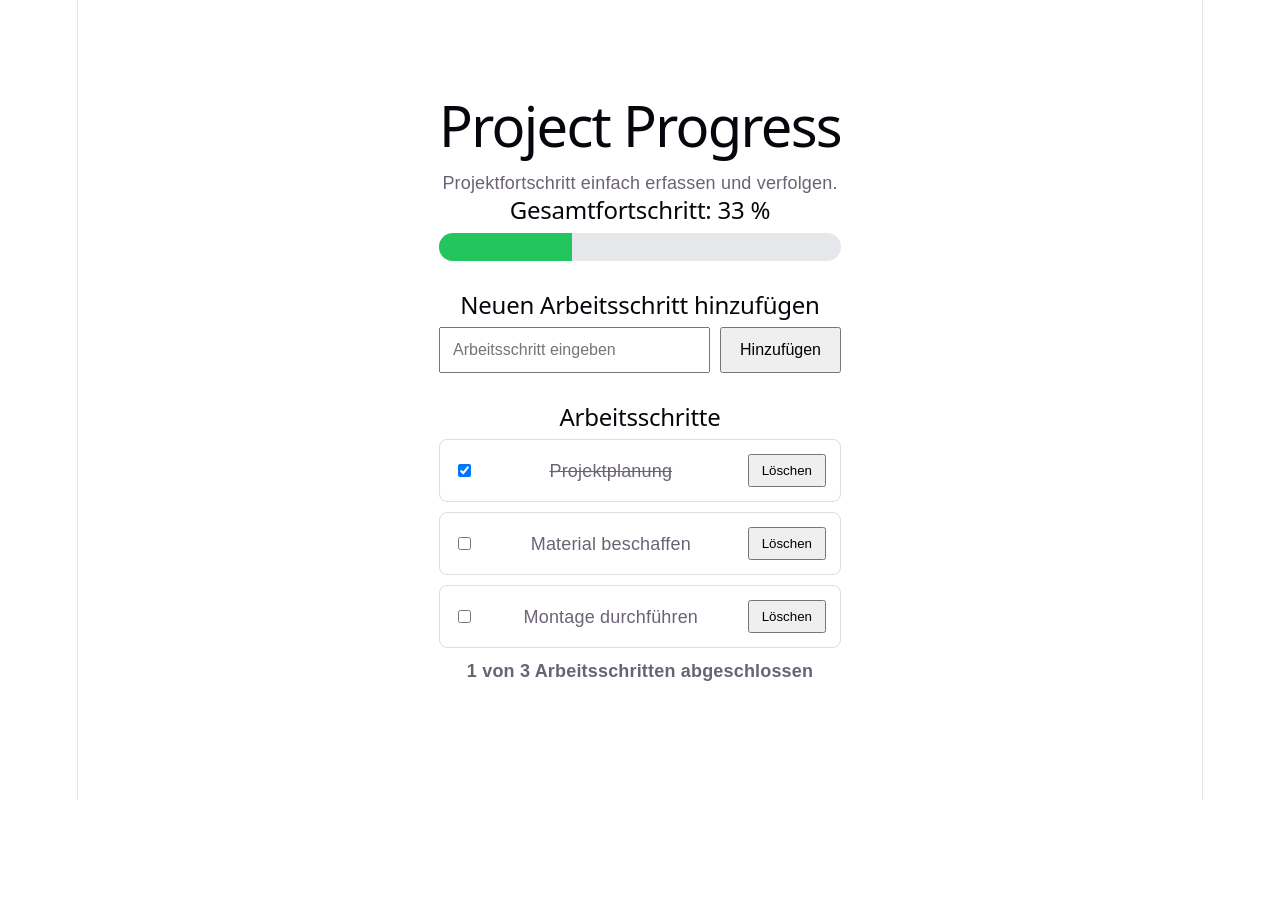
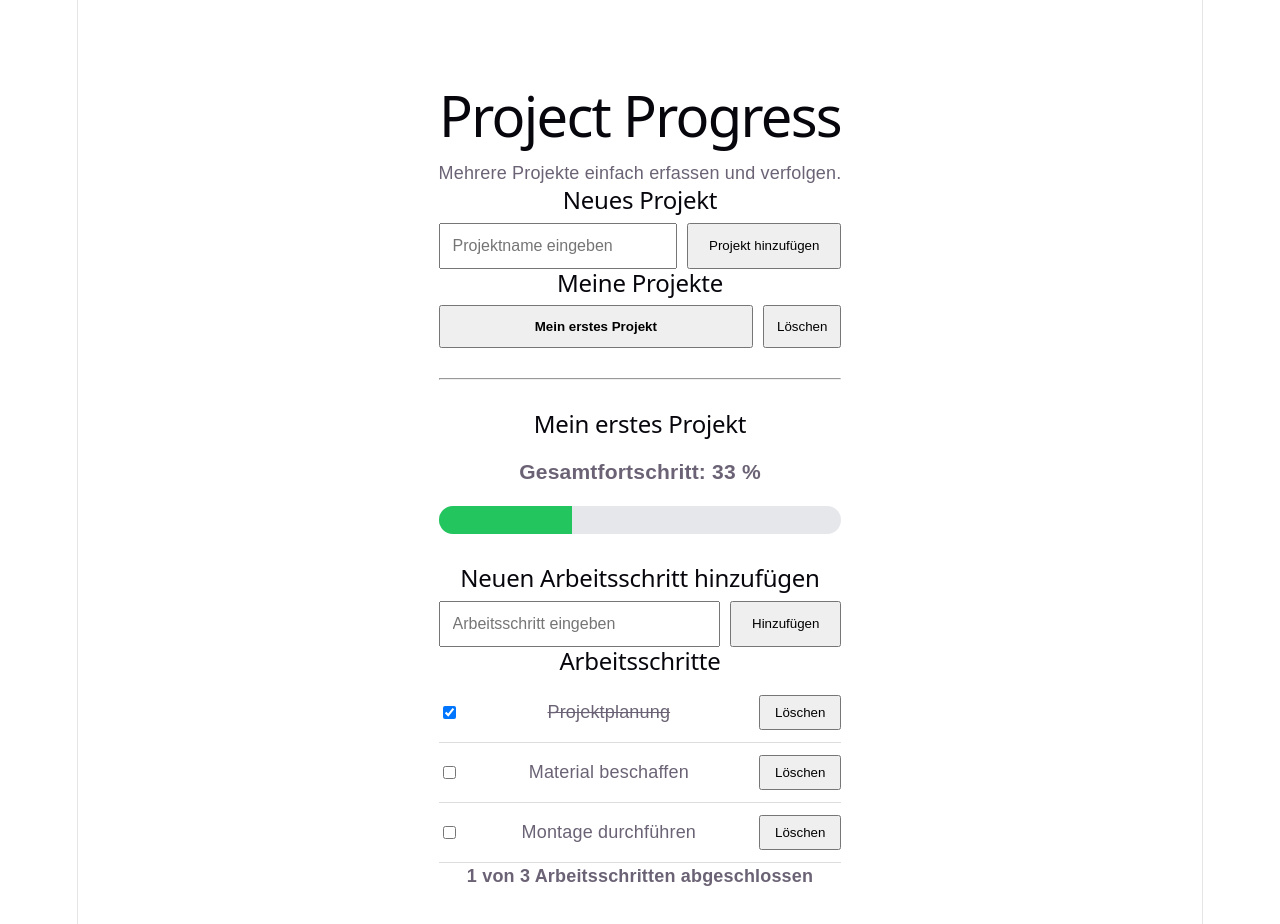
Before and after one commit to Slow409/Project-progress, a React (Vite) app: page / in a window 1280 px wide. Shown: the top 924 px of the page. Before the commit the page ends 800 px from the top, so only its background shows below. Built offline with nearby package versions, Linux system fonts and the light colour scheme.

Commit message:
Update project progress app

```diff
--- a/src/App.jsx
+++ b/src/App.jsx
@@ -1,46 +1,182 @@
 import { useEffect, useState } from 'react'
 
-const startTasks = [
+import './App.css'
 
-  { id: 1, name: 'Projektplanung', done: true },
+function App() {
 
-  { id: 2, name: 'Material beschaffen', done: false },
+  const [projects, setProjects] = useState(() => {
 
-  { id: 3, name: 'Montage durchführen', done: false },
+    const saved = localStorage.getItem('projects')
+
+    if (saved) {
+
+      return JSON.parse(saved)
+
+    }
+
+    return [
+
+      {
+
+        id: 1,
+
+        name: 'Mein erstes Projekt',
+
+        tasks: [
+
+          { id: 1, text: 'Projektplanung', done: true },
+
+          { id: 2, text: 'Material beschaffen', done: false },
+
+          { id: 3, text: 'Montage durchführen', done: false },
+
+        ],
+
+      },
 
     ]
 
-function App() {
+  })
 
-  const [tasks, setTasks] = useState(() => {
+  const [selectedProjectId, setSelectedProjectId] = useState(
 
-    const savedTasks = localStorage.getItem('project-progress-tasks')
+    projects[0]?.id ?? null
 
-    return savedTasks ? JSON.parse(savedTasks) : startTasks
+  )
 
-  })
+  const [newProjectName, setNewProjectName] = useState('')
 
   const [newTask, setNewTask] = useState('')
 
   useEffect(() => {
 
-    localStorage.setItem(
+    localStorage.setItem('projects', JSON.stringify(projects))
 
-      'project-progress-tasks',
+  }, [projects])
 
-      JSON.stringify(tasks)
+  const selectedProject = projects.find(
+
+    (project) => project.id === selectedProjectId
 
   )
 
-  }, [tasks])
+  const addProject = () => {
 
-  const toggleTask = (id) => {
+    const name = newProjectName.trim()
 
-    setTasks(
+    if (!name) return
 
-      tasks.map((task) =>
+    const newProject = {
 
-        task.id === id ? { ...task, done: !task.done } : task
+      id: Date.now(),
+
+      name,
+
+      tasks: [],
+
+    }
+
+    setProjects((currentProjects) => [
+
+      ...currentProjects,
+
+      newProject,
+
+    ])
+
+    setSelectedProjectId(newProject.id)
+
+    setNewProjectName('')
+
+  }
+
+  const deleteProject = (projectId) => {
+
+    const remainingProjects = projects.filter(
+
+      (project) => project.id !== projectId
+
+    )
+
+    setProjects(remainingProjects)
+
+    if (selectedProjectId === projectId) {
+
+      setSelectedProjectId(remainingProjects[0]?.id ?? null)
+
+    }
+
+  }
+
+  const addTask = () => {
+
+    const text = newTask.trim()
+
+    if (!text || !selectedProject) return
+
+    setProjects((currentProjects) =>
+
+      currentProjects.map((project) =>
+
+        project.id === selectedProjectId
+
+          ? {
+
+              ...project,
+
+              tasks: [
+
+                ...project.tasks,
+
+                {
+
+                  id: Date.now(),
+
+                  text,
+
+                  done: false,
+
+                },
+
+              ],
+
+            }
+
+          : project
+
+      )
+
+    )
+
+    setNewTask('')
+
+  }
+
+  const toggleTask = (taskId) => {
+
+    setProjects((currentProjects) =>
+
+      currentProjects.map((project) =>
+
+        project.id === selectedProjectId
+
+          ? {
+
+              ...project,
+
+              tasks: project.tasks.map((task) =>
+
+                task.id === taskId
+
+                  ? { ...task, done: !task.done }
+
+                  : task
+
+              ),
+
+            }
+
+          : project
 
       )
 
@@ -48,47 +184,47 @@ function App() {
 
   }
 
-  const addTask = () => {
+  const deleteTask = (taskId) => {
 
-    const name = newTask.trim()
+    setProjects((currentProjects) =>
 
-    if (!name) return
+      currentProjects.map((project) =>
 
-    setTasks([
+        project.id === selectedProjectId
 
-      ...tasks,
+          ? {
 
-      {
+              ...project,
 
-        id: Date.now(),
+              tasks: project.tasks.filter(
 
-        name,
+                (task) => task.id !== taskId
 
-        done: false,
-
-      },
-
-    ])
-
-    setNewTask('')
+              ),
 
             }
 
-  const deleteTask = (id) => {
+          : project
 
-    setTasks(tasks.filter((task) => task.id !== id))
+      )
+
+    )
 
   }
 
-  const completed = tasks.filter((task) => task.done).length
+  const completedTasks =
+
+    selectedProject?.tasks.filter((task) => task.done).length ?? 0
+
+  const totalTasks = selectedProject?.tasks.length ?? 0
 
   const progress =
 
-    tasks.length === 0
+    totalTasks === 0
 
       ? 0
 
-      : Math.round((completed / tasks.length) * 100)
+      : Math.round((completedTasks / totalTasks) * 100)
 
   return (
 
@@ -98,9 +234,9 @@ function App() {
 
         fontFamily: 'Arial, sans-serif',
 
-        maxWidth: '700px',
+        maxWidth: '800px',
 
-        margin: '50px auto',
+        margin: '40px auto',
 
         padding: '30px',
 
@@ -110,9 +246,149 @@ function App() {
 
       <h1>Project Progress</h1>
 
-      <p>Projektfortschritt einfach erfassen und verfolgen.</p>
+      <p>Mehrere Projekte einfach erfassen und verfolgen.</p>
 
-      <h2>Gesamtfortschritt: {progress} %</h2>
+      <h2>Neues Projekt</h2>
+
+      <div style={{ display: 'flex', gap: '10px' }}>
+
+        <input
+
+          type="text"
+
+          value={newProjectName}
+
+          onChange={(event) =>
+
+            setNewProjectName(event.target.value)
+
+          }
+
+          onKeyDown={(event) => {
+
+            if (event.key === 'Enter') addProject()
+
+          }}
+
+          placeholder="Projektname eingeben"
+
+          style={{
+
+            flex: 1,
+
+            padding: '12px',
+
+            fontSize: '16px',
+
+          }}
+
+        />
+
+        <button
+
+          onClick={addProject}
+
+          style={{
+
+            padding: '12px 20px',
+
+            cursor: 'pointer',
+
+          }}
+
+        >
+
+          Projekt hinzufügen
+
+        </button>
+
+      </div>
+
+      <h2>Meine Projekte</h2>
+
+      {projects.length === 0 && (
+
+        <p>Noch kein Projekt vorhanden.</p>
+
+      )}
+
+      {projects.map((project) => (
+
+        <div
+
+          key={project.id}
+
+          style={{
+
+            display: 'flex',
+
+            gap: '10px',
+
+            marginBottom: '10px',
+
+          }}
+
+        >
+
+          <button
+
+            onClick={() => setSelectedProjectId(project.id)}
+
+            style={{
+
+              flex: 1,
+
+              padding: '12px',
+
+              cursor: 'pointer',
+
+              fontWeight:
+
+                project.id === selectedProjectId
+
+                  ? 'bold'
+
+                  : 'normal',
+
+            }}
+
+          >
+
+            {project.name}
+
+          </button>
+
+          <button
+
+            onClick={() => deleteProject(project.id)}
+
+            style={{
+
+              padding: '12px',
+
+              cursor: 'pointer',
+
+            }}
+
+          >
+
+            Löschen
+
+          </button>
+
+        </div>
+
+      ))}
+
+      {selectedProject && (
+
+        <>
+
+          <hr style={{ margin: '30px 0' }} />
+
+          <h2>{selectedProject.name}</h2>
+
+          <h3>Gesamtfortschritt: {progress} %</h3>
 
           <div
 
@@ -124,7 +400,7 @@ function App() {
 
               background: '#e5e7eb',
 
-          borderRadius: '14px',
+              borderRadius: '20px',
 
               overflow: 'hidden',
 
@@ -154,19 +430,7 @@ function App() {
 
           <h2>Neuen Arbeitsschritt hinzufügen</h2>
 
-      <div
-
-        style={{
-
-          display: 'flex',
-
-          gap: '10px',
-
-          marginBottom: '30px',
-
-        }}
-
-      >
+          <div style={{ display: 'flex', gap: '10px' }}>
 
             <input
 
@@ -174,7 +438,11 @@ function App() {
 
               value={newTask}
 
-          onChange={(event) => setNewTask(event.target.value)}
+              onChange={(event) =>
+
+                setNewTask(event.target.value)
+
+              }
 
               onKeyDown={(event) => {
 
@@ -202,9 +470,7 @@ function App() {
 
               style={{
 
-            padding: '12px 18px',
-
-            fontSize: '16px',
+                padding: '12px 20px',
 
                 cursor: 'pointer',
 
@@ -220,7 +486,13 @@ function App() {
 
           <h2>Arbeitsschritte</h2>
 
-      {tasks.map((task) => (
+          {selectedProject.tasks.length === 0 && (
+
+            <p>Noch keine Arbeitsschritte vorhanden.</p>
+
+          )}
+
+          {selectedProject.tasks.map((task) => (
 
             <div
 
@@ -232,15 +504,11 @@ function App() {
 
                 alignItems: 'center',
 
-            gap: '12px',
+                gap: '15px',
 
-            padding: '14px',
+                padding: '12px 0',
 
-            marginBottom: '10px',
-
-            border: '1px solid #ddd',
-
-            borderRadius: '8px',
+                borderBottom: '1px solid #ddd',
 
               }}
 
@@ -262,13 +530,17 @@ function App() {
 
                   flex: 1,
 
-              textDecoration: task.done ? 'line-through' : 'none',
+                  textDecoration: task.done
+
+                    ? 'line-through'
+
+                    : 'none',
 
                 }}
 
               >
 
-            {task.name}
+                {task.text}
 
               </span>
 
@@ -278,7 +550,7 @@ function App() {
 
                 style={{
 
-              padding: '7px 12px',
+                  padding: '8px 14px',
 
                   cursor: 'pointer',
 
@@ -294,15 +566,17 @@ function App() {
 
           ))}
 
-      <p>
+          <p style={{ fontWeight: 'bold' }}>
 
-        <strong>
+            {completedTasks} von {totalTasks} Arbeitsschritten
 
-          {completed} von {tasks.length} Arbeitsschritten abgeschlossen
-
-        </strong>
+            abgeschlossen
 
           </p>
+
+        </>
+
+      )}
 
     </main>
 
```
Lines whose indentation alone changed are shown as unchanged.
